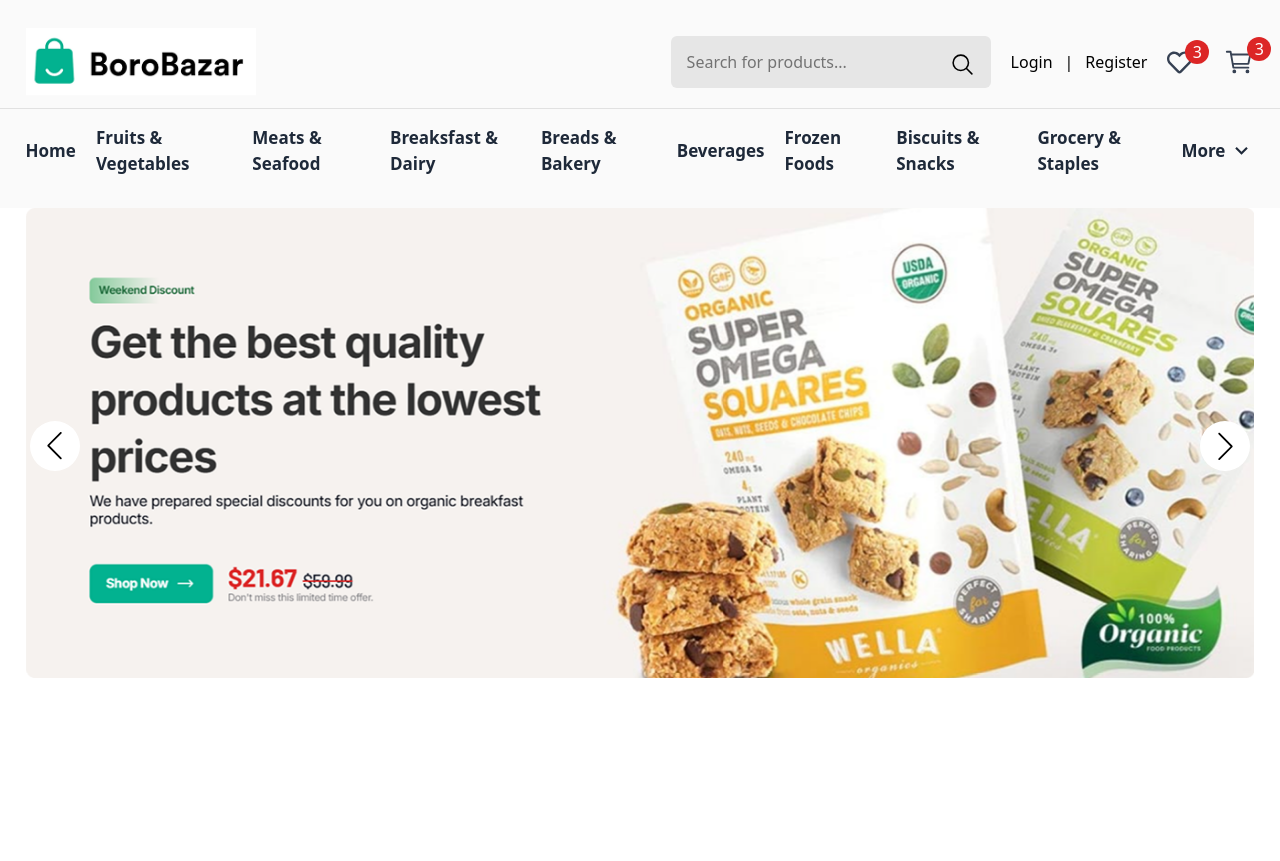
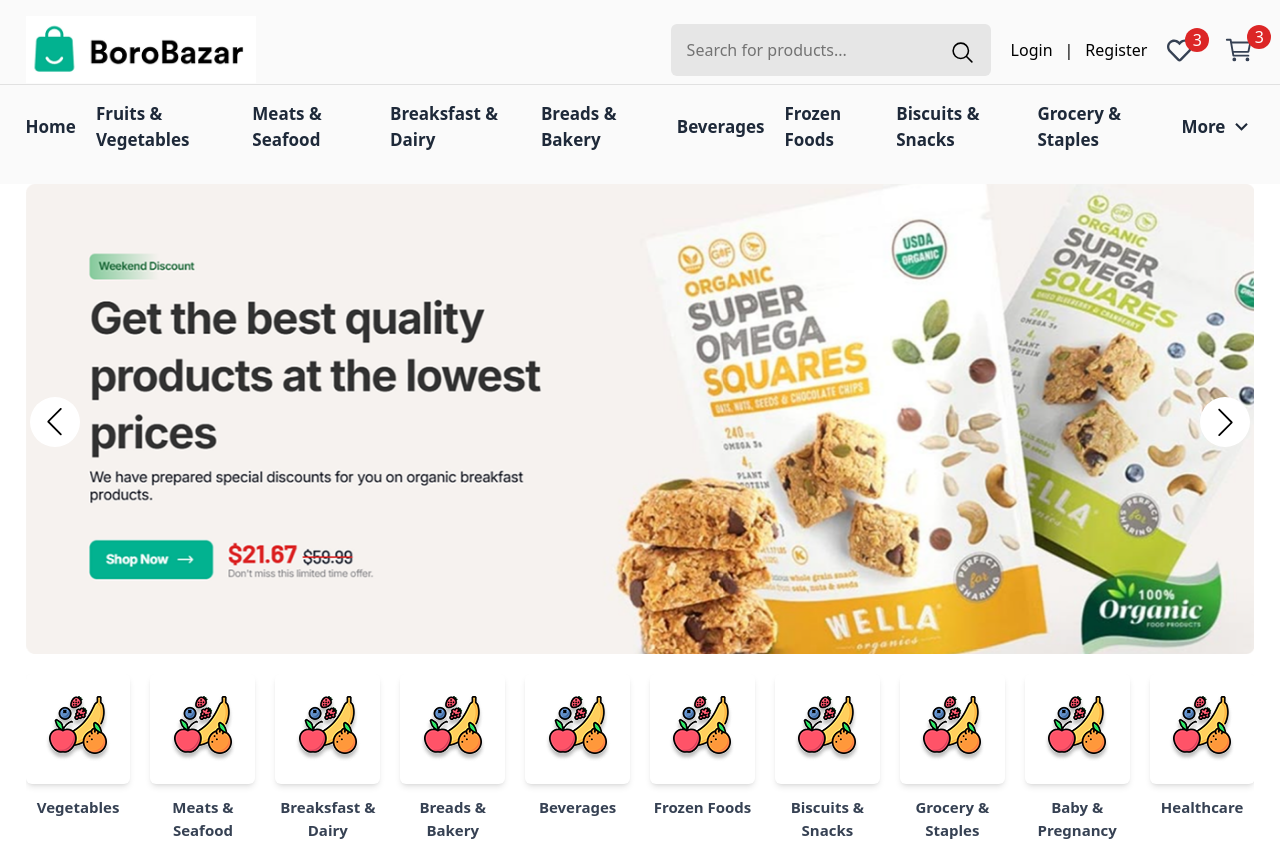
Before and after one commit to Nasir-code-786/e-commerce, a Next.js app in the folder client/: page / in a window 1280 px wide. Before the commit the page ends 800 px from the top, so only its background shows below. Built offline with nearby package versions, Linux system fonts and the light colour scheme.

Commit message:
cat slider created

```diff
--- a/client/src/app/page.js
+++ b/client/src/app/page.js
@@ -1,10 +1,12 @@
+import { CatSlider } from "@/components/CatSlider";
 import HomeSlider from "@/components/HomeSlider";
 
 export default function Home() {
   return (
       <>
       <div className="sliderWrapper">
-        <HomeSlider />
+        <HomeSlider/>
+        <CatSlider/>
       </div>
     </>
   );
--- /dev/null
+++ b/client/src/components/CatSlider.jsx
@@ -0,0 +1,134 @@
+"use client";
+import React from "react";
+import { Swiper, SwiperSlide } from "swiper/react";
+import "swiper/css";
+import "swiper/css/navigation";
+import { Navigation } from "swiper/modules";
+import Link from "next/link";
+
+export const CatSlider = () => {
+  return (
+    <div className="py-5">
+      <div className="container">
+        <Swiper
+          slidesPerView={10}
+          spaceBetween={20}
+          navigation={true}
+          modules={[Navigation]}
+          className="mySwiper"
+        >
+          <SwiperSlide>
+            <Link href={"/"} className="group">
+              <div className="bg-white p-3 w-full h-27.5 rounded-md shadow-md flex items-center justify-center transition group-hover:bg-gray-100">
+                <img src="/cat1.png" alt="category" className="group-hover:scale-105"></img>
+              </div>
+              <h4 className="text-[15px] font-semibold text-center mt-3 text-gray-700 group-hover:text-primary">
+                Vegetables
+              </h4>
+            </Link>
+          </SwiperSlide>
+
+          <SwiperSlide>
+            <Link href={"/"} className="group">
+              <div className="bg-white p-3 w-full h-27.5 rounded-md shadow-md flex items-center justify-center transition group-hover:bg-gray-100">
+                <img src="/cat1.png" alt="category" className="group-hover:scale-105"></img>
+              </div>
+              <h4 className="text-[15px] font-semibold text-center mt-3 text-gray-700 group-hover:text-primary">
+                Meats & Seafood
+              </h4>
+            </Link>
+          </SwiperSlide>
+
+          <SwiperSlide>
+            <Link href={"/"} className="group">
+              <div className="bg-white p-3 w-full h-27.5 rounded-md shadow-md flex items-center justify-center transition group-hover:bg-gray-100">
+                <img src="/cat1.png" alt="category" className="group-hover:scale-105"></img>
+              </div>
+              <h4 className="text-[15px] font-semibold text-center mt-3 text-gray-700 group-hover:text-primary">
+                Breaksfast & Dairy
+              </h4>
+            </Link>
+          </SwiperSlide>
+
+          <SwiperSlide>
+            <Link href={"/"} className="group">
+              <div className="bg-white p-3 w-full h-27.5 rounded-md shadow-md flex items-center justify-center transition group-hover:bg-gray-100">
+                <img src="/cat1.png" alt="category" className="group-hover:scale-105"></img>
+              </div>
+              <h4 className="text-[15px] font-semibold text-center mt-3 text-gray-700 group-hover:text-primary">
+                Breads & Bakery
+              </h4>
+            </Link>
+          </SwiperSlide>
+
+          <SwiperSlide>
+            <Link href={"/"} className="group">
+              <div className="bg-white p-3 w-full h-27.5 rounded-md shadow-md flex items-center justify-center transition group-hover:bg-gray-100">
+                <img src="/cat1.png" alt="category" className="group-hover:scale-105"></img>
+              </div>
+              <h4 className="text-[15px] font-semibold text-center mt-3 text-gray-700 group-hover:text-primary">
+                Beverages
+              </h4>
+            </Link>
+          </SwiperSlide>
+
+          <SwiperSlide>
+            <Link href={"/"} className="group">
+              <div className="bg-white p-3 w-full h-27.5 rounded-md shadow-md flex items-center justify-center transition group-hover:bg-gray-100">
+                <img src="/cat1.png" alt="category" className="group-hover:scale-105"></img>
+              </div>
+              <h4 className="text-[15px] font-semibold text-center mt-3 text-gray-700 group-hover:text-primary">
+                Frozen Foods
+              </h4>
+            </Link>
+          </SwiperSlide>
+
+          <SwiperSlide>
+            <Link href={"/"} className="group">
+              <div className="bg-white p-3 w-full h-27.5 rounded-md shadow-md flex items-center justify-center transition group-hover:bg-gray-100">
+                <img src="/cat1.png" alt="category" className="group-hover:scale-105"></img>
+              </div>
+              <h4 className="text-[15px] font-semibold text-center mt-3 text-gray-700 group-hover:text-primary">
+                Biscuits & Snacks
+              </h4>
+            </Link>
+          </SwiperSlide>
+
+          <SwiperSlide>
+            <Link href={"/"} className="group">
+              <div className="bg-white p-3 w-full h-27.5 rounded-md shadow-md flex items-center justify-center transition group-hover:bg-gray-100">
+                <img src="/cat1.png" alt="category" className="group-hover:scale-105"></img>
+              </div>
+              <h4 className="text-[15px] font-semibold text-center mt-3 text-gray-700 group-hover:text-primary">
+                Grocery & Staples
+              </h4>
+            </Link>
+          </SwiperSlide>
+
+          <SwiperSlide>
+            <Link href={"/"} className="group">
+              <div className="bg-white p-3 w-full h-27.5 rounded-md shadow-md flex items-center justify-center transition group-hover:bg-gray-100">
+                <img src="/cat1.png" alt="category" className="group-hover:scale-105"></img>
+              </div>
+              <h4 className="text-[15px] font-semibold text-center mt-3 text-gray-700 group-hover:text-primary">
+                Baby & Pregnancy
+              </h4>
+            </Link>
+          </SwiperSlide>
+
+          <SwiperSlide>
+            <Link href={"/"} className="group">
+              <div className="bg-white p-3 w-full h-27.5 rounded-md shadow-md flex items-center justify-center transition group-hover:bg-gray-100">
+                <img src="/cat1.png" alt="category" className="group-hover:scale-105"></img>
+              </div>
+              <h4 className="text-[15px] font-semibold text-center mt-3 text-gray-700 group-hover:text-primary">
+                Healthcare
+              </h4>
+            </Link>
+          </SwiperSlide>
+
+        </Swiper>
+      </div>
+    </div>
+  );
+};
--- a/client/src/components/Header.jsx
+++ b/client/src/components/Header.jsx
@@ -10,7 +10,7 @@
     return (
         <>
             <div className='headerWrapper bg-[#FAFAFA] py-4'>
-                <header className='py-3 border-b border-[rgba(0,0,0,0.1)]'>
+                <header className='border-b border-[rgba(0,0,0,0.1)]'>
                     <div className='container flex items-center justify-between'>
                         <div className='logo'>
                             <Link href={"/"}>
```
Also changed, not shown: client/public/cat1.png (added).
